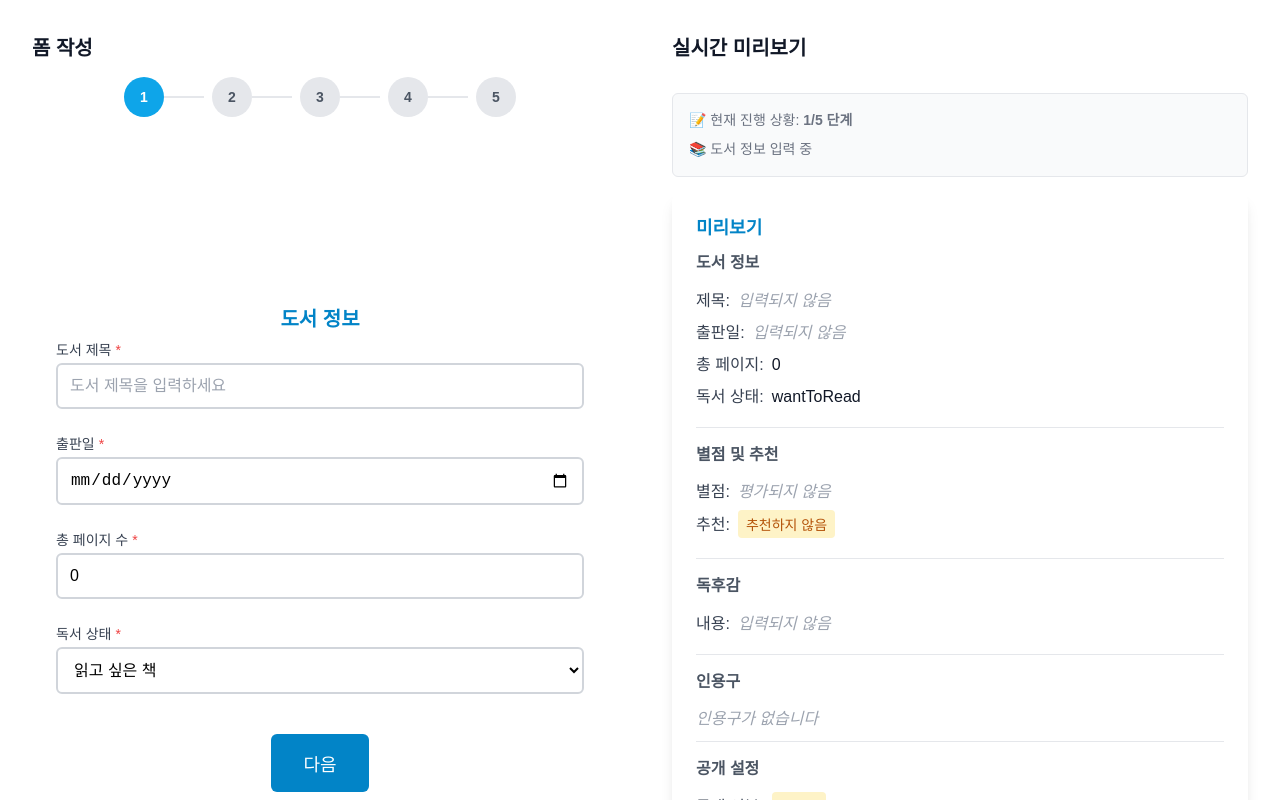
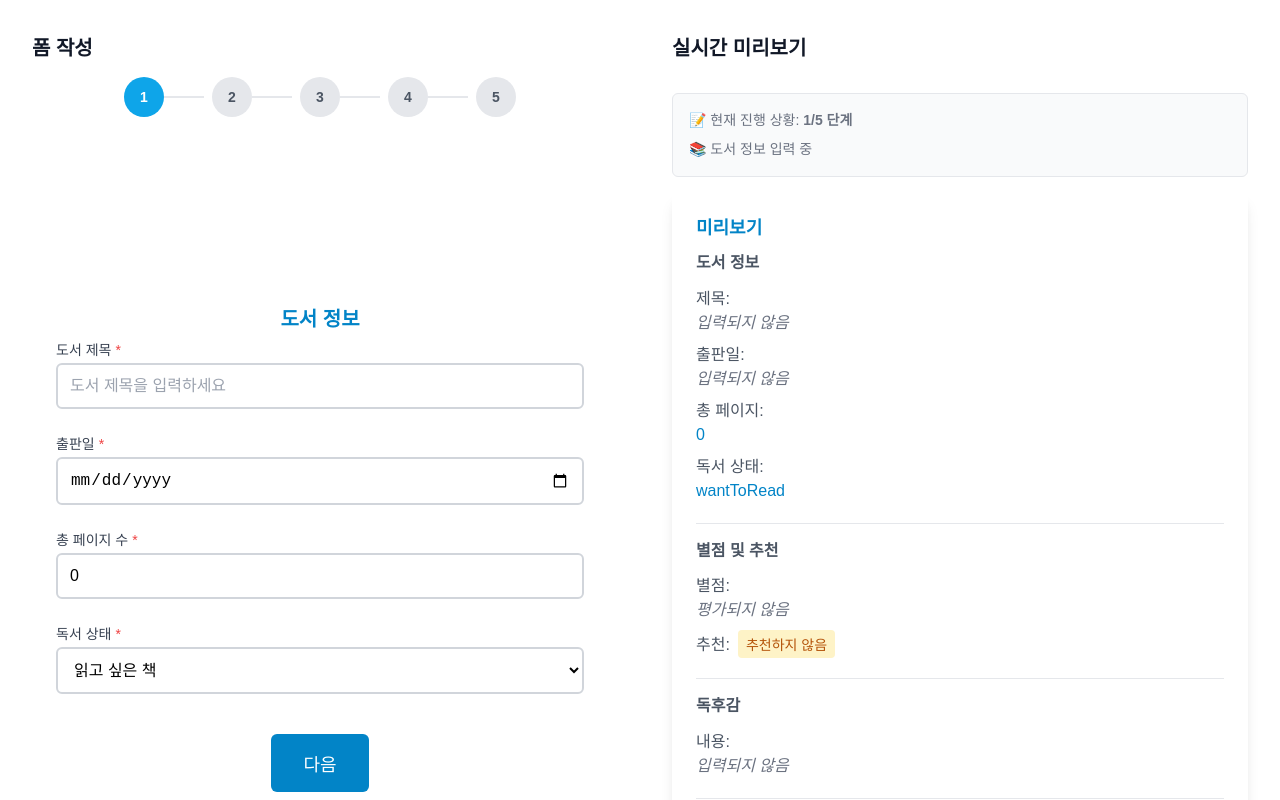
Before and after one commit to kjw12qwas/multi-step-form, a Next.js app: page /forms/1 in a window 1280 px wide. Built offline with nearby package versions, Linux system fonts and the light colour scheme.

Commit message:
refactor: FormPreview 컴포넌트 스타일 개선 및 불필요한 styled-components 제거

```diff
--- a/src/components/preview/FormPreview.tsx
+++ b/src/components/preview/FormPreview.tsx
@@ -29,27 +29,8 @@ const PreviewSection = styled.div`
   }
 `;
 
-const SectionTitle = styled.div`
-  margin-bottom: ${theme.spacing.md};
-`;
-
 const PreviewField = styled.div`
   margin-bottom: ${theme.spacing.sm};
-`;
-
-const FieldLabel = styled.span`
-  font-weight: ${theme.typography.fontWeights.medium};
-  color: ${theme.colors.gray[700]};
-  margin-right: ${theme.spacing.sm};
-`;
-
-const FieldValue = styled.span`
-  color: ${theme.colors.gray[900]};
-`;
-
-const EmptyValue = styled.span`
-  color: ${theme.colors.gray[400]};
-  font-style: italic;
 `;
 
 const RatingDisplay = styled.div`
@@ -63,57 +44,76 @@ const Star = styled.span<{ filled: boolean }>`
   font-size: 1.2rem;
 `;
 
-const PageNumber = styled.div`
-  font-size: ${theme.typography.fontSizes.sm};
-  color: ${theme.colors.gray[500]};
-  margin-top: ${theme.spacing.xs};
-`;
-
 export const FormPreview: React.FC<FormPreviewProps> = ({ data }) => {
   const renderField = (label: string, value: string | number | boolean) => {
     const displayValue =
       value === "" || value === 0 ? (
-        <EmptyValue>입력되지 않음</EmptyValue>
+        <Text variant="body" color="muted" style={{ fontStyle: "italic" }}>
+          입력되지 않음
+        </Text>
       ) : (
-        <FieldValue>{String(value)}</FieldValue>
+        <Text variant="body" color="primary" style={{ whiteSpace: "pre-wrap" }}>
+          {String(value)}
+        </Text>
       );
 
     return (
       <PreviewField>
-        <FieldLabel>{label}:</FieldLabel>
+        <Text
+          variant="body"
+          color="secondary"
+          style={{ marginRight: theme.spacing.sm, display: "inline" }}
+        >
+          {label}:
+        </Text>
         {displayValue}
       </PreviewField>
     );
   };
 
   const renderRating = (rating: number) => {
+    const fullStars = Math.floor(rating);
+    const hasHalfStar = rating % 1 !== 0;
+
     return (
       <RatingDisplay>
-        {[1, 2, 3, 4, 5].map((star) => (
-          <Star key={star} filled={star <= rating}>
-            ★
-          </Star>
-        ))}
-        <span>({rating}/5)</span>
+        {[1, 2, 3, 4, 5].map((star) => {
+          let starContent = "★";
+          let isFilled = star <= fullStars;
+
+          if (hasHalfStar && star === fullStars + 1) {
+            starContent = "☆";
+            isFilled = true;
+          }
+
+          return (
+            <Star key={star} filled={isFilled}>
+              {starContent}
+            </Star>
+          );
+        })}
+        <Text variant="body" color="muted">
+          ({rating}/5)
+        </Text>
       </RatingDisplay>
     );
   };
 
   return (
     <PreviewContainer>
-      <SectionTitle>
+      <div style={{ marginBottom: theme.spacing.md }}>
         <Text variant="h2" color="primary">
           미리보기
         </Text>
-      </SectionTitle>
+      </div>
 
       {/* 도서 정보 */}
       <PreviewSection>
-        <SectionTitle>
+        <div style={{ marginBottom: theme.spacing.md }}>
           <Text variant="h3" color="secondary">
             도서 정보
           </Text>
-        </SectionTitle>
+        </div>
         {renderField("제목", data.bookInfo.title)}
         {renderField("출판일", data.bookInfo.publishedDate)}
         {renderField("총 페이지", data.bookInfo.totalPages.toString())}
@@ -125,21 +125,35 @@ export const FormPreview: React.FC<FormPreviewProps> = ({ data }) => {
 
       {/* 별점 및 추천 */}
       <PreviewSection>
-        <SectionTitle>
+        <div style={{ marginBottom: theme.spacing.md }}>
           <Text variant="h3" color="secondary">
             별점 및 추천
           </Text>
-        </SectionTitle>
+        </div>
         <PreviewField>
-          <FieldLabel>별점:</FieldLabel>
+          <Text
+            variant="body"
+            color="secondary"
+            style={{ marginRight: theme.spacing.sm, display: "inline" }}
+          >
+            별점:
+          </Text>
           {data.ratingInfo.rating > 0 ? (
             renderRating(data.ratingInfo.rating)
           ) : (
-            <EmptyValue>평가되지 않음</EmptyValue>
+            <Text variant="body" color="muted" style={{ fontStyle: "italic" }}>
+              평가되지 않음
+            </Text>
           )}
         </PreviewField>
         <PreviewField>
-          <FieldLabel>추천:</FieldLabel>
+          <Text
+            variant="body"
+            color="secondary"
+            style={{ marginRight: theme.spacing.sm, display: "inline" }}
+          >
+            추천:
+          </Text>
           {data.ratingInfo.isRecommended ? (
             <Badge variant="success">추천함</Badge>
           ) : (
@@ -150,47 +164,68 @@ export const FormPreview: React.FC<FormPreviewProps> = ({ data }) => {
 
       {/* 독후감 */}
       <PreviewSection>
-        <SectionTitle>
+        <div style={{ marginBottom: theme.spacing.md }}>
           <Text variant="h3" color="secondary">
             독후감
           </Text>
-        </SectionTitle>
+        </div>
         {renderField("내용", data.reviewInfo.content)}
       </PreviewSection>
 
       {/* 인용구 */}
       <PreviewSection>
-        <SectionTitle>
+        <div style={{ marginBottom: theme.spacing.md }}>
           <Text variant="h3" color="secondary">
             인용구
           </Text>
-        </SectionTitle>
+        </div>
         {data.quoteInfo.quotes.length > 0 ? (
           data.quoteInfo.quotes.map((quote, index) => (
             <PreviewField key={quote.id}>
-              <FieldLabel>인용구 {index + 1}:</FieldLabel>
+              <Text
+                variant="body"
+                color="secondary"
+                style={{ marginRight: theme.spacing.sm, display: "inline" }}
+              >
+                인용구 {index + 1}:
+              </Text>
               <div>
                 <div>{quote.content}</div>
                 {quote.pageNumber && (
-                  <PageNumber>페이지: {quote.pageNumber}</PageNumber>
+                  <Text
+                    variant="body"
+                    size="sm"
+                    color="muted"
+                    style={{ marginTop: theme.spacing.xs }}
+                  >
+                    페이지: {quote.pageNumber}
+                  </Text>
                 )}
               </div>
             </PreviewField>
           ))
         ) : (
-          <EmptyValue>인용구가 없습니다</EmptyValue>
+          <Text variant="body" color="muted" style={{ fontStyle: "italic" }}>
+            인용구가 없습니다
+          </Text>
         )}
       </PreviewSection>
 
       {/* 공개 설정 */}
       <PreviewSection>
-        <SectionTitle>
+        <div style={{ marginBottom: theme.spacing.md }}>
           <Text variant="h3" color="secondary">
             공개 설정
           </Text>
-        </SectionTitle>
+        </div>
         <PreviewField>
-          <FieldLabel>공개 여부:</FieldLabel>
+          <Text
+            variant="body"
+            color="secondary"
+            style={{ marginRight: theme.spacing.sm, display: "inline" }}
+          >
+            공개 여부:
+          </Text>
           {data.visibilityInfo.isPublic ? (
             <Badge variant="info">공개</Badge>
           ) : (
```
